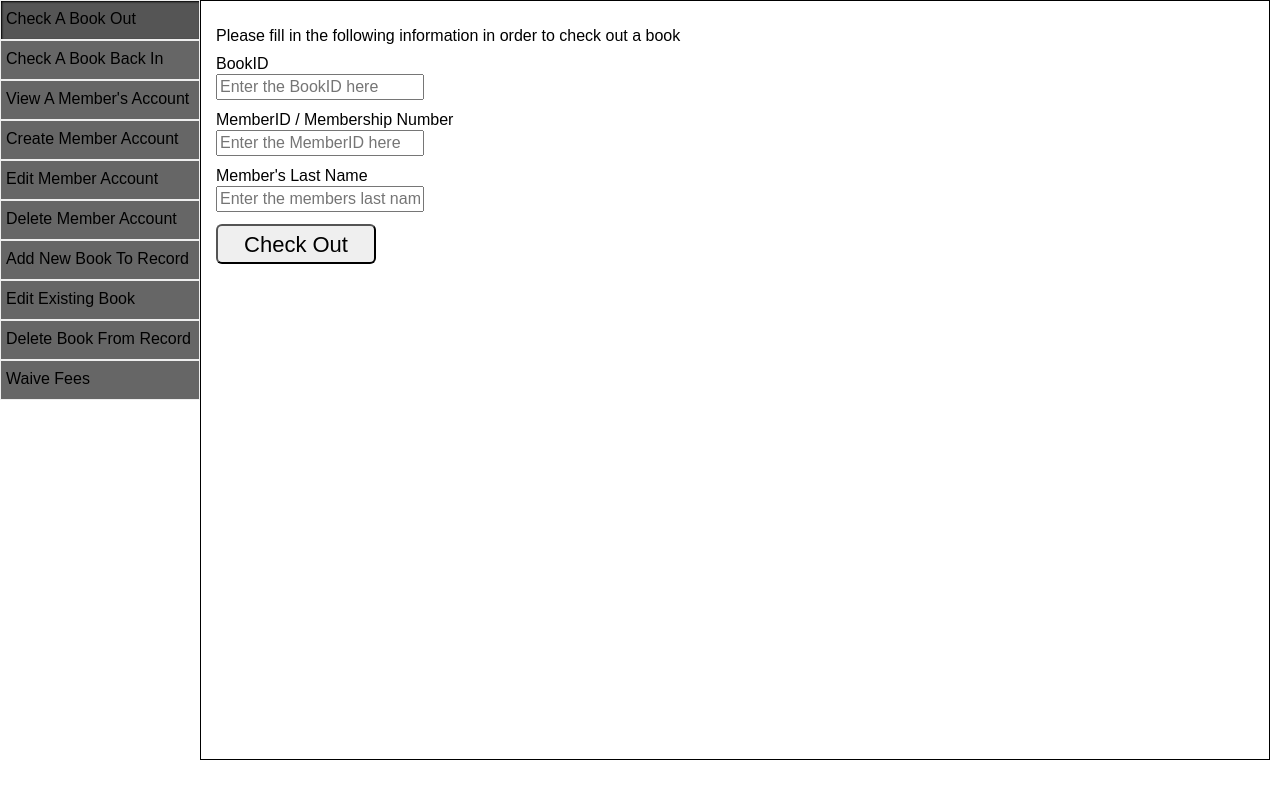
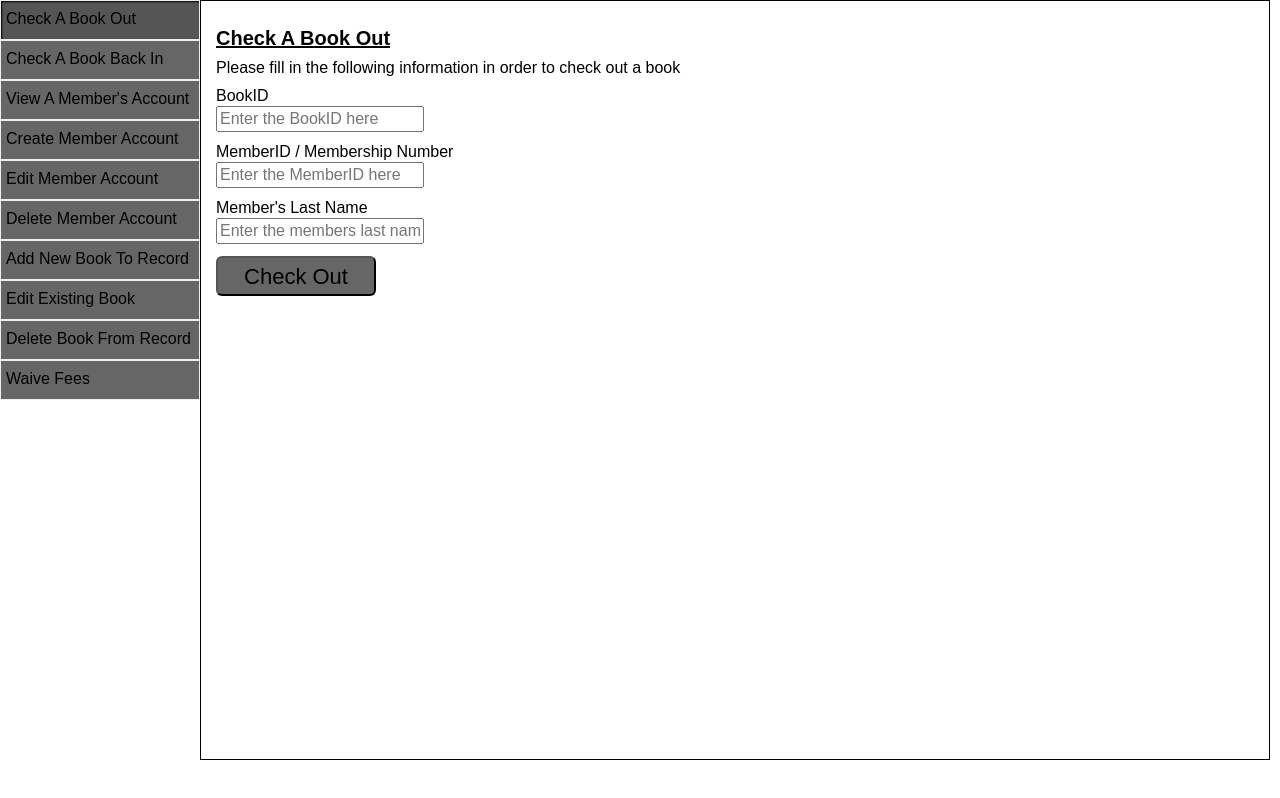
Before and after one commit to claytonpabst/library-catalog, a React (Create React App) app: page /admin in a window 1280 px wide. Built offline with nearby package versions, Linux system fonts and the light colour scheme; the HTML template or start-up script is replaced by a standard one.

Commit message:
styled the headers on all forms better

```diff
--- a/src/components/Admin/Admin.css
+++ b/src/components/Admin/Admin.css
@@ -58,6 +58,19 @@
     cursor: pointer;
     display: block;
     margin-top: 12px;
+    background: #666;
+}
+
+.admin_form button:active{
+    background: #555;
+    box-shadow: inset 1px 1px 1px black;
+}
+
+.form_header{
+    font-weight: bold;
+    text-decoration: underline;
+    font-size: 20px;
+    margin-bottom: 15px;
 }
 
 .view_account ul{
--- a/src/components/Admin/Forms/AddBook.js
+++ b/src/components/Admin/Forms/AddBook.js
@@ -65,6 +65,8 @@ class AddBook extends Component {
         return (
       <section className="add_book">
 
+          <h3 className='form_header'>Add New Book To Record</h3>
+
           <h3>Please fill in the following information in order to add a new book
             to the system. </h3>
 
--- a/src/components/Admin/Forms/CheckIn.js
+++ b/src/components/Admin/Forms/CheckIn.js
@@ -32,6 +32,8 @@ class CheckIn extends Component {
         return (
       <section className="check_in">
 
+          <h3 className='form_header'>Check A Book Back In</h3>
+
           <h3>What is the BookID of the book we are checking back in?</h3>
           <input placeholder='Enter the BookID here'
           value={ this.state.id }
--- a/src/components/Admin/Forms/CheckOut.js
+++ b/src/components/Admin/Forms/CheckOut.js
@@ -52,6 +52,8 @@ class CheckOut extends Component {
         return (
       <section className="check_out">
 
+          <h3 className='form_header'>Check A Book Out</h3>
+
           <h3>Please fill in the following information in order to check out a book</h3>
 
           <h3>BookID</h3>
--- a/src/components/Admin/Forms/CreateAccount.js
+++ b/src/components/Admin/Forms/CreateAccount.js
@@ -92,6 +92,8 @@ class CreateAccount extends Component {
         return (
           <section className="create_account">
 
+              <h3 className='form_header'>Create Member Account</h3>
+
               <h3>The Following Information is required to create a new membership account</h3>
 
               <h3>Firstname</h3>
--- a/src/components/Admin/Forms/DeleteAccount.js
+++ b/src/components/Admin/Forms/DeleteAccount.js
@@ -41,6 +41,8 @@ class DeleteAccount extends Component {
         return (
       <section className="delete_account">
 
+        <h3 className='form_header'>Delete Member Account</h3>
+
         <h3>The Following Information Is Required To Delete A Membership Record:</h3>
 
         <h3>MemberID / Membership Number</h3>
--- a/src/components/Admin/Forms/DeleteBook.js
+++ b/src/components/Admin/Forms/DeleteBook.js
@@ -35,6 +35,8 @@ class DeleteBook extends Component {
 
       <section className="delete_book">
 
+        <h3 className='form_header'>Delete Book From Record</h3>
+
         <h3>The Following Information Is Required To Delete A Book From The System:</h3>
 
         <h3>BookID</h3>
--- a/src/components/Admin/Forms/EditAccount.js
+++ b/src/components/Admin/Forms/EditAccount.js
@@ -91,6 +91,8 @@ class EditAccount extends Component {
     return (
       <section className="edit_account">
 
+        <h3 className='form_header'>Edit Member Account</h3>
+
         <h3>Any information entered into the following fields WILL update the information on the members account. Please verify all information is entered into the correct fields before submitting. If a field is left blank, no changes will be made.</h3>
 
         <h3>MemberID of the member account we are updating</h3>
--- a/src/components/Admin/Forms/EditBook.js
+++ b/src/components/Admin/Forms/EditBook.js
@@ -57,6 +57,8 @@ class EditBook extends Component {
         return (
       <section className="edit_book">
 
+          <h3 className='form_header'>Edit Existing Book</h3>
+
           <h3>Any information entered into the following fields WILL update the information for that book. Please verify all information is entered into the correct fields before submitting. If a field is left blank, no changes will be made.</h3>
 
           <h3>BookID of the book we are updating</h3>
--- a/src/components/Admin/Forms/ViewAccount.js
+++ b/src/components/Admin/Forms/ViewAccount.js
@@ -33,6 +33,8 @@ class ViewAccount extends Component {
         return (
       <section className="view_account">
 
+        <h3 className='form_header'>View A Member's Account</h3>
+
         <h3>Please provide the membership ID found on the back of the library card in order to view the account.</h3>
 
         <h3>MemberID</h3>
--- a/src/components/Admin/Forms/WaiveFees.js
+++ b/src/components/Admin/Forms/WaiveFees.js
@@ -39,6 +39,8 @@ class WaiveFees extends Component {
         return (
       <section className="waive_fees">
 
+        <h3 className='form_header'>Waive Fees</h3>
+
         <h3>Please enter the Membership ID of the member who's fees we are modifying. Then type the updated fee amount that you want to reflect on their account.</h3>
 
         <h3>MemberID of the member account we are updating</h3>
```
